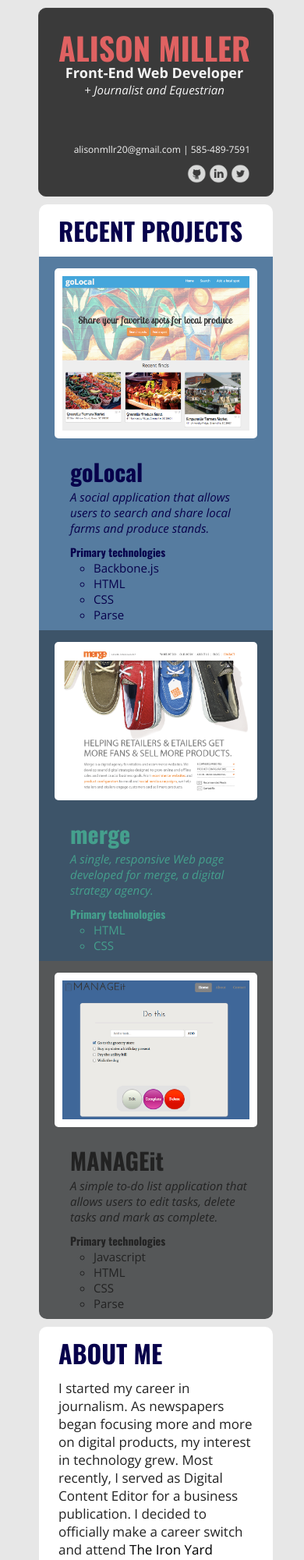
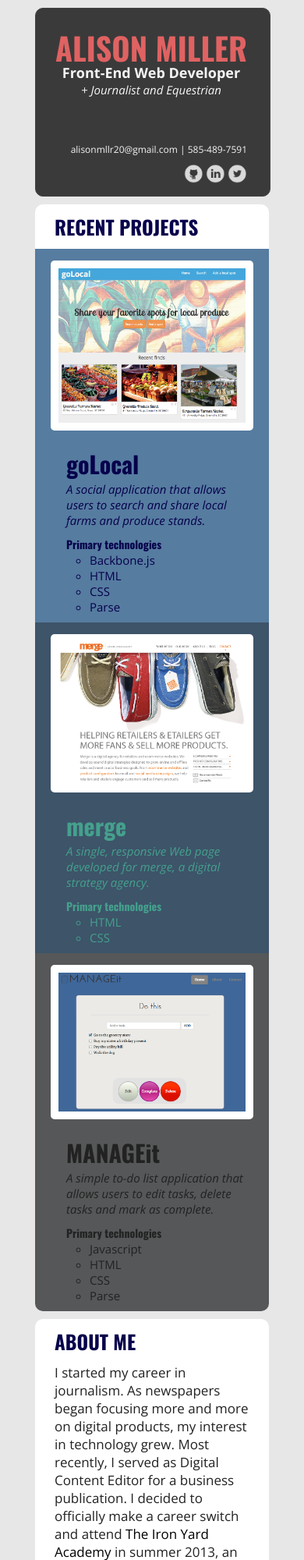
Before and after one commit to alisonelizabeth/personal-page, a website: page app/index.html in a window 390 px wide. Shown: the top 2000 px of the page at 78% size. Drawn offline with nearby package versions, Linux system fonts and the light colour scheme; files that its build step writes are made by us from their sources.

Commit message:
made some changes to mobile view

```diff
--- a/app/styles/main.css
+++ b/app/styles/main.css
@@ -968,7 +968,7 @@
 
 @media (max-width: 767px) {
 	.top-container {
-		width: 400px;
+		width: 300px;
 	}
 
 	.timeline {
@@ -1024,6 +1024,10 @@
 		margin-bottom: 0;
 	}
 
+	.my-work h1 {
+		font-size: 25px;
+	}
+
 	.project-image {
 		display: block;
 		margin-top: 0;
@@ -1069,6 +1073,10 @@
 		font-size: 17px;
 	}
 
+	.resume h1 {
+		font-size: 25px;
+	}
+
 	.container {
 		display: none;
 	}
@@ -1084,6 +1092,10 @@
 	.contact-me p {
 		font-size: 17px;
 		padding-bottom: 10px;
+	}
+
+	.contact-me h1 {
+		font-size: 25px;
 	}
 
 	.connect-info {
```
Also changed, not shown: dist/index.html, dist/resume.html, dist/styles/4259fe1d.main.css (added).
